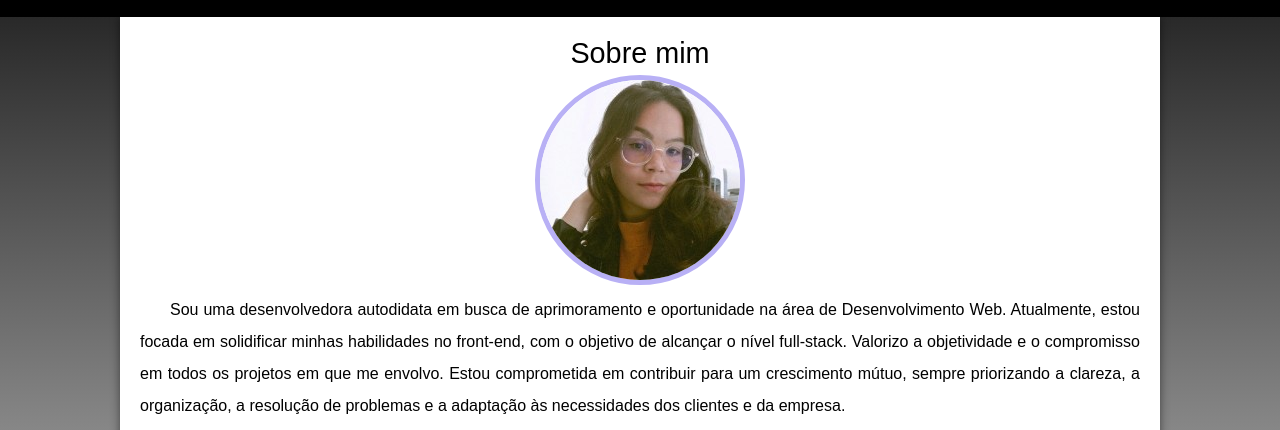
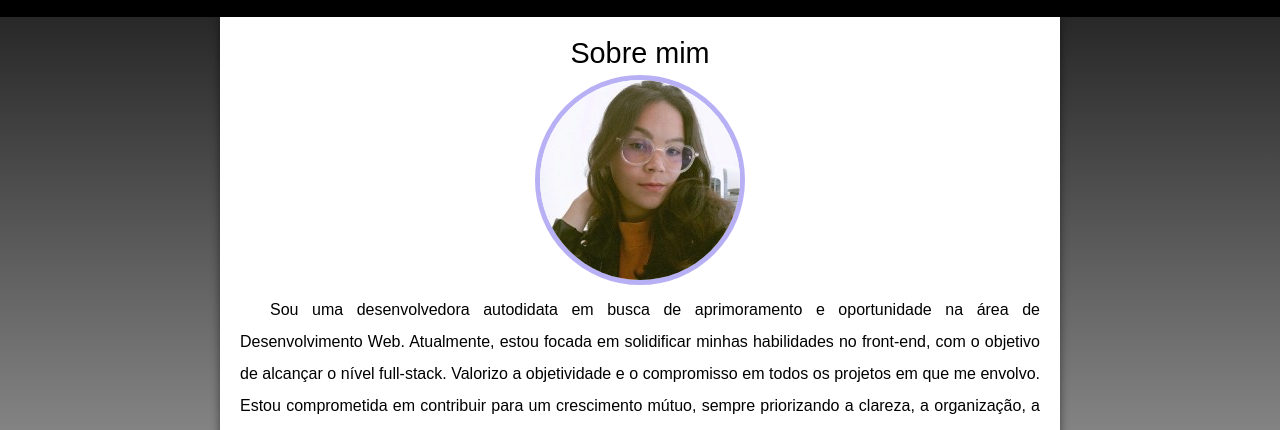
Before and after one commit to gabriellerut/portifolio, a plain HTML site: page index.html in a window 1280 px wide. Shown: the part 163-593 px from the top of the page. Drawn offline with Linux system fonts and the light colour scheme; a web font is replaced by a local one.

Commit message:
Update style.css

```diff
--- a/style.css
+++ b/style.css
@@ -75,8 +75,8 @@ nav > a:focus {
 }
 
 main {
-    min-width: 300px;
-    max-width: 1000px;
+    min-width: 1em;
+    max-width: 50em;
     margin: auto;
     margin-bottom: 30px;
     padding: 20px;
```
